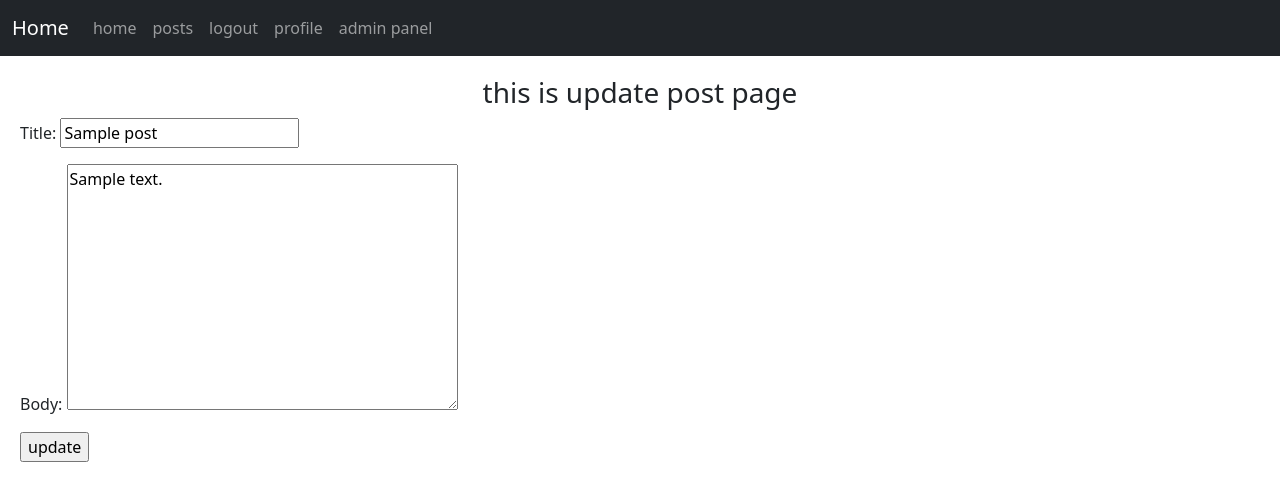
After one commit to bahmanpnn/simple_social_media, a Django app: page /posts/update/1/ in a window 1280 px wide. The commit adds this page. Shown: the top 501 px of the page. Run offline with Django 5.2, Linux system fonts and the light colour scheme; a user stored in the database is signed in; tables that the repository leaves empty hold one stand-in row (values such as "Sample post").

Commit message:
22-added update view with setup and dispatch methods for creating better class and methods

```diff
--- /dev/null
+++ b/home/forms.py
@@ -0,0 +1,19 @@
+from django.forms import ModelForm
+from .models import Post
+
+
+class UpdatePostForm(ModelForm):
+    class Meta:
+        model=Post
+        fields=['title','body']
+
+        # widgets={
+        #     'title':CharField(attrs={
+        #         'class':'col-md-3'
+        #     }),
+        #     'body':TextInput(attrs={
+        #         'class':'col-md-3',
+        #         'rows':6,
+        #         'cols':12
+        #     })
+        # }
--- a/home/templates/home/post_detail_page.html
+++ b/home/templates/home/post_detail_page.html
@@ -7,6 +7,7 @@
 </br>
           {% if request.user.id == post.author.id %}
             <a href="{% url "home:post-delete" post_id=post.id %}" class="btn btn-danger">delete</a>
+            <a href="{% url "home:post-update" post_id=post.id %}" class="btn btn-info">update</a>
           {% endif %}
           <div class="card text-center">
             <div class="card-header">
--- /dev/null
+++ b/home/templates/home/update_post.html
@@ -0,0 +1,12 @@
+{% extends "base.html" %}
+
+{% block title %}update post page {% endblock title %}
+
+{% block content %}
+<h3 class='text-center'>this is update post page</h3 >
+    <form method='post' action="" novalidate>
+        {% csrf_token %}
+        {{form.as_p}}
+        <input value="update" type="submit">
+    </form>
+{% endblock content %}
--- a/home/urls.py
+++ b/home/urls.py
@@ -8,5 +8,6 @@ urlpatterns = [
     path('posts/',views.PostView.as_view(),name='posts-page'),
     path('posts/<int:post_id>/<slug:post_slug>/',views.PostDetailView.as_view(),name='post-detail-page'),
     path('posts/delete/<int:post_id>/',views.DeletePostView.as_view(),name='post-delete'),
+    path('posts/update/<int:post_id>/',views.UpdatePostView.as_view(),name='post-update'),
 
 ]
--- a/home/views.py
+++ b/home/views.py
@@ -1,9 +1,13 @@
+from typing import Any
+from django.http import HttpRequest
 from django.shortcuts import render,redirect
 from django.urls import reverse
 from django.views import View
 from django.contrib.auth.mixins import LoginRequiredMixin
+from django.contrib import messages
+from django.utils.text import slugify
 from .models import Post
-from django.contrib import messages
+from .forms import UpdatePostForm
 
 
 
@@ -62,3 +66,37 @@ class DeletePostView(LoginRequiredMixin,View):
         else:
             messages.error(request,'you can not delete this post',extra_tags='danger')
             return redirect(reverse('home:home-page'))
+
+class UpdatePostView(LoginRequiredMixin,View):
+    form_class=UpdatePostForm
+    template_name='home/update_post.html'
+
+    def setup(self, request, *args,**kwargs):
+        self.target_post=Post.objects.get(id=kwargs['post_id'])
+        return super().setup(request, *args, **kwargs)
+
+
+    def dispatch(self, request, *args, **kwargs):
+        # target_post=self.target_post
+        if not request.user.id == self.target_post.author.id:
+            messages.error(request,'you can not update this post!!',extra_tags='danger')
+            return redirect('home:home-page')
+        return super().dispatch(request, *args, **kwargs)
+
+    def get(self,request,*args, **kwargs):
+        # target_post=self.target_post
+        return render(request,self.template_name,{
+            'form':self.form_class(instance=self.target_post)
+        })
+
+    def post(self,request,*args, **kwargs):
+        # target_post=self.target_post
+        form=self.form_class(request.POST,instance=self.target_post)
+
+        if form.is_valid():
+            updated_post=form.save(commit=False)
+            updated_post.slug=slugify(form.cleaned_data['title'][:20]+form.cleaned_data['body'][:20])
+            updated_post.save()
+
+            messages.success(request,'post updated successfully',extra_tags='success')
+            return redirect('home:post-detail-page',self.target_post.id,self.target_post.slug)
--- a/templates/base.html
+++ b/templates/base.html
@@ -16,7 +16,7 @@
 <body>
     {% include "messages.html" %}
     {% include "header.html" %}
-    <div class='jumbotron '>
+    <div class='jumbotron'>
         {% block content %}
 
         {% endblock content %}
```
